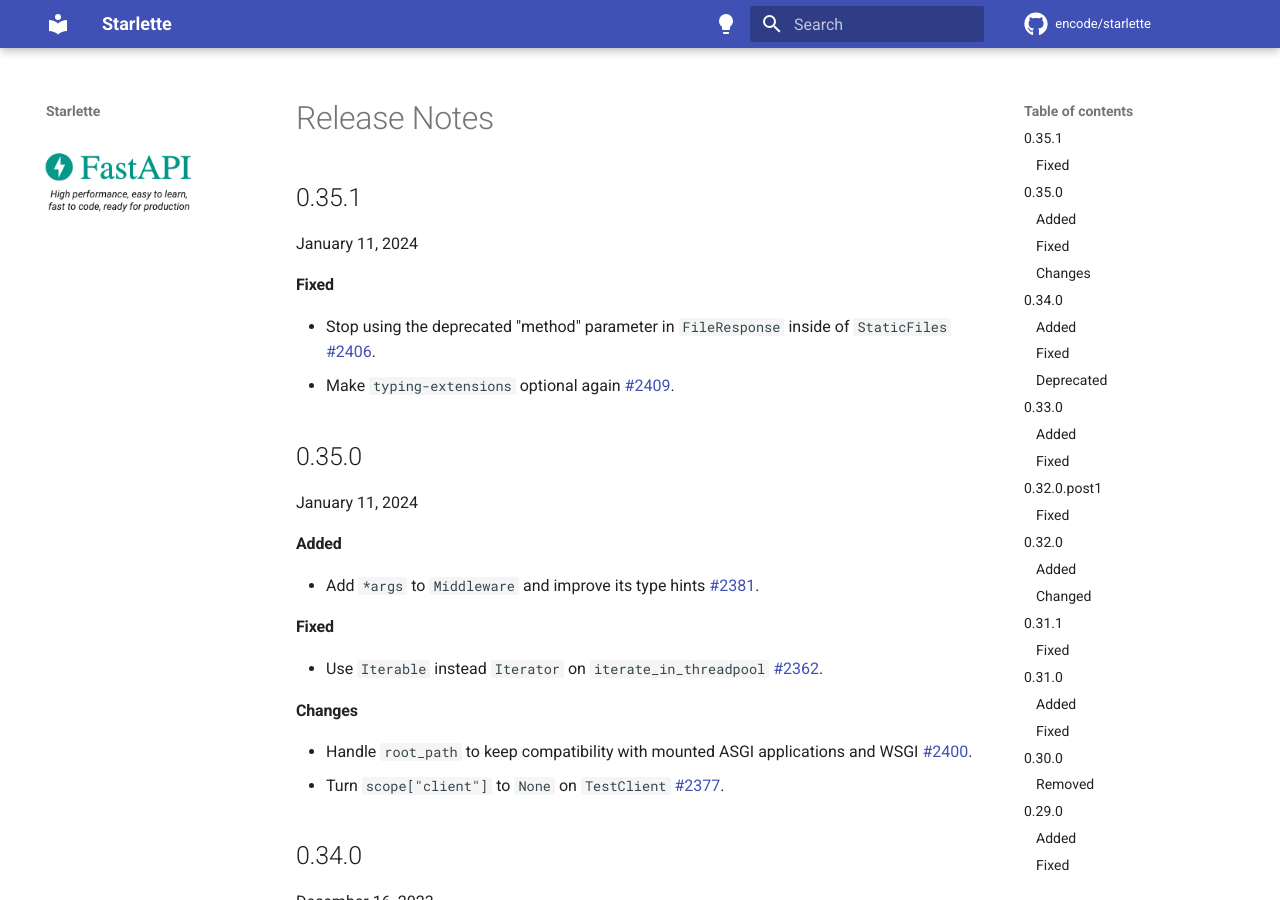
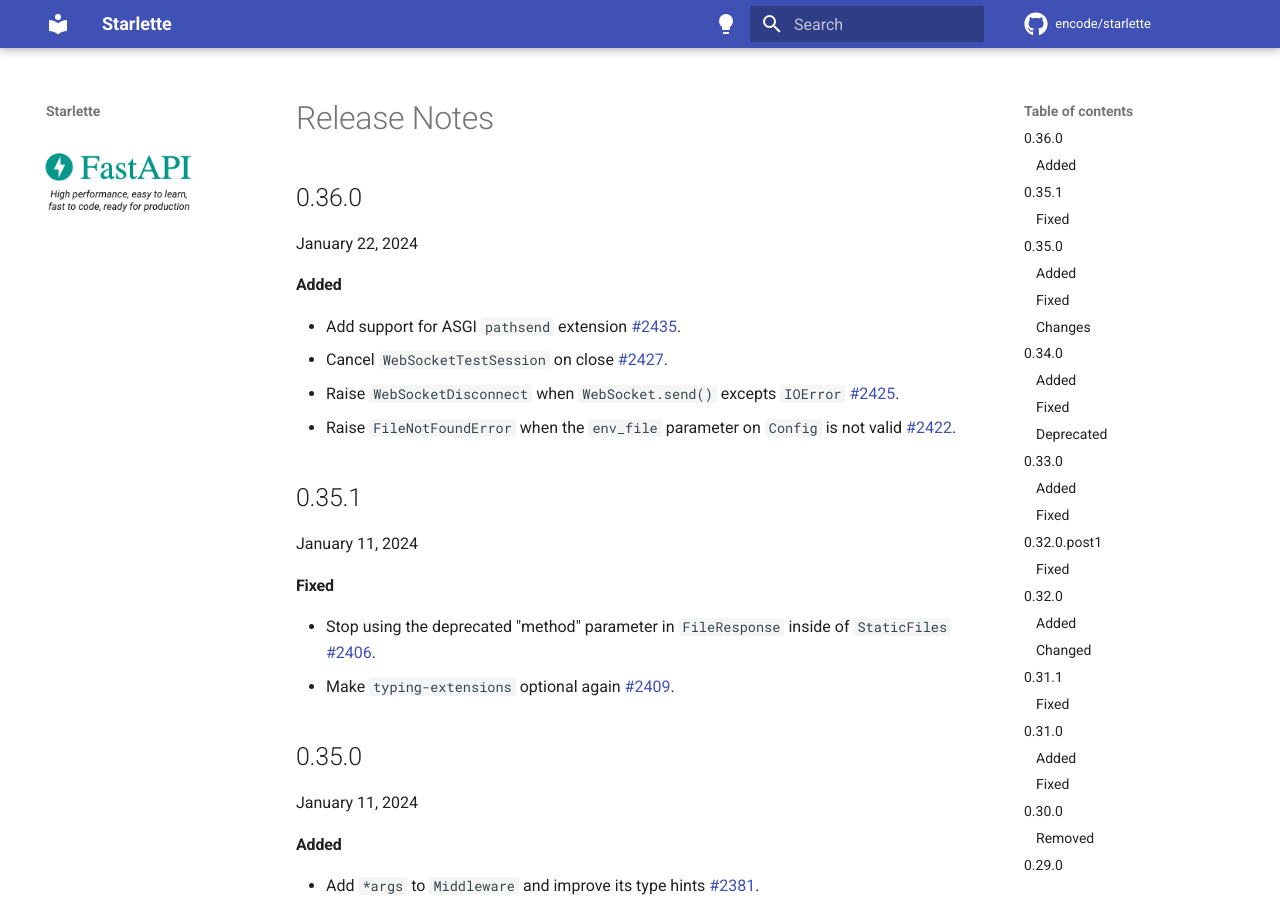
Before and after one commit to azurelotus0926/starlette, an MkDocs documentation site: the page built from docs/release-notes.md, in a window 1280 px wide and 900 px high. Built offline with MkDocs 1.6.1 and Material for MkDocs 9.7.7, drawn with Linux system fonts in a browser that asks for light colours; comment, search, counter and statistics services are not loaded.

Commit message:
Version 0.36.0 (#2432)
* Version 0.36.0

* Update release-notes.md

```diff
--- a/docs/release-notes.md
+++ b/docs/release-notes.md
@@ -1,3 +1,14 @@
+## 0.36.0
+
+January 22, 2024
+
+#### Added
+
+* Add support for ASGI `pathsend` extension [#2435](http://github.com/encode/starlette/pull/2435).
+* Cancel `WebSocketTestSession` on close [#2427](http://github.com/encode/starlette/pull/2427).
+* Raise `WebSocketDisconnect` when `WebSocket.send()` excepts `IOError` [#2425](http://github.com/encode/starlette/pull/2425).
+* Raise `FileNotFoundError` when the `env_file` parameter on `Config` is not valid [#2422](http://github.com/encode/starlette/pull/2422).
+
 ## 0.35.1
 
 January 11, 2024
--- a/starlette/__init__.py
+++ b/starlette/__init__.py
@@ -1 +1 @@
-__version__ = "0.35.1"
+__version__ = "0.36.0"
```
